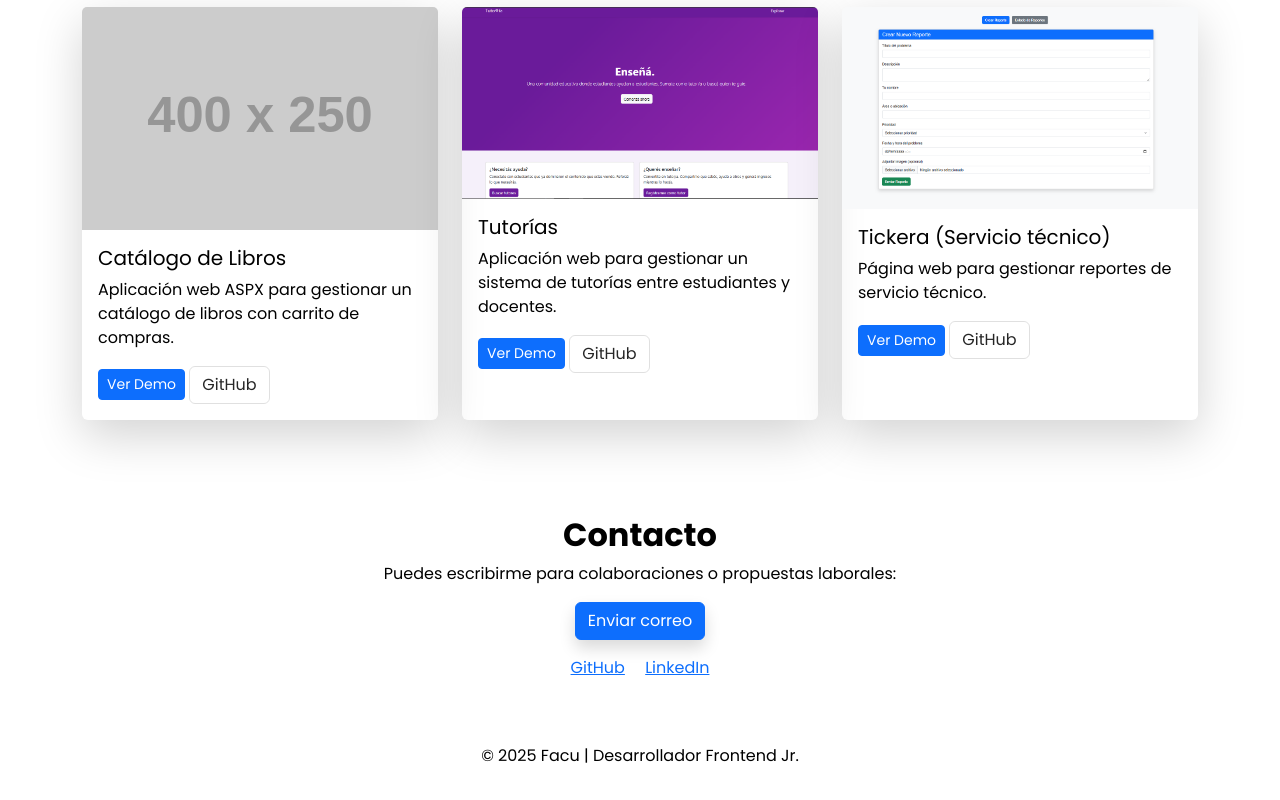
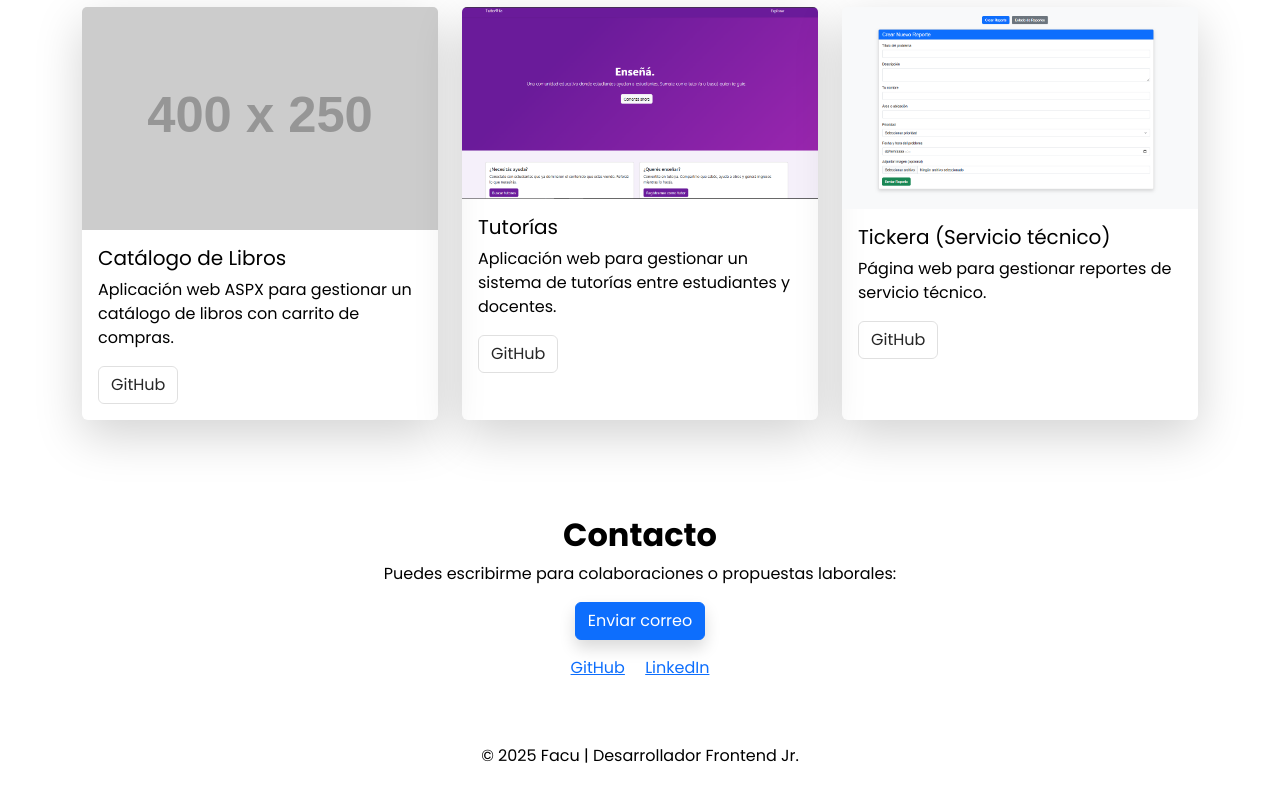
Before and after one commit to fvp55/portafolio, a plain HTML site: page index.html in a window 1280 px wide. Shown: the part 1503-2303 px from the top of the page. Drawn offline with nearby package versions, Linux system fonts and the light colour scheme; placeholder pictures from the web are drawn by us.

Commit message:
cambios en las tarjetas de proyectos

```diff
--- a/index.html
+++ b/index.html
@@ -129,7 +129,6 @@ Además, disfruto aplicando la creatividad en el diseño de interfaces, creando
             <div class="card-body">
               <h5 class="card-title">Catálogo de Libros</h5>
               <p class="card-text">Aplicación web ASPX para gestionar un catálogo de libros con carrito de compras.</p>
-              <a href="#" class="btn btn-primary btn-sm">Ver Demo</a>
               <a href="https://github.com/fvp55/libreria-catalogo" class="btn btn-outline-dark btn-github">GitHub</a>
             </div>
           </div>
@@ -142,7 +141,6 @@ Además, disfruto aplicando la creatividad en el diseño de interfaces, creando
             <div class="card-body">
               <h5 class="card-title">Tutorías</h5>
               <p class="card-text">Aplicación web para gestionar un sistema de tutorías entre estudiantes y docentes.</p>
-              <a href="#" class="btn btn-primary btn-sm">Ver Demo</a>
               <a href="https://github.com/ValentinCarniel/Tutorias_app" class="btn btn-outline-dark btn-github">GitHub</a>
             </div>
           </div>
@@ -154,7 +152,6 @@ Además, disfruto aplicando la creatividad en el diseño de interfaces, creando
             <div class="card-body">
               <h5 class="card-title"> Tickera (Servicio técnico)</h5>
               <p class="card-text">Página web para gestionar reportes de servicio técnico.</p>
-              <a href="#" class="btn btn-primary btn-sm">Ver Demo</a>
               <a href="https://github.com/ALGARBE16/Ticketa" class="btn btn-outline-dark btn-github">GitHub</a>
             </div>
           </div>
```
